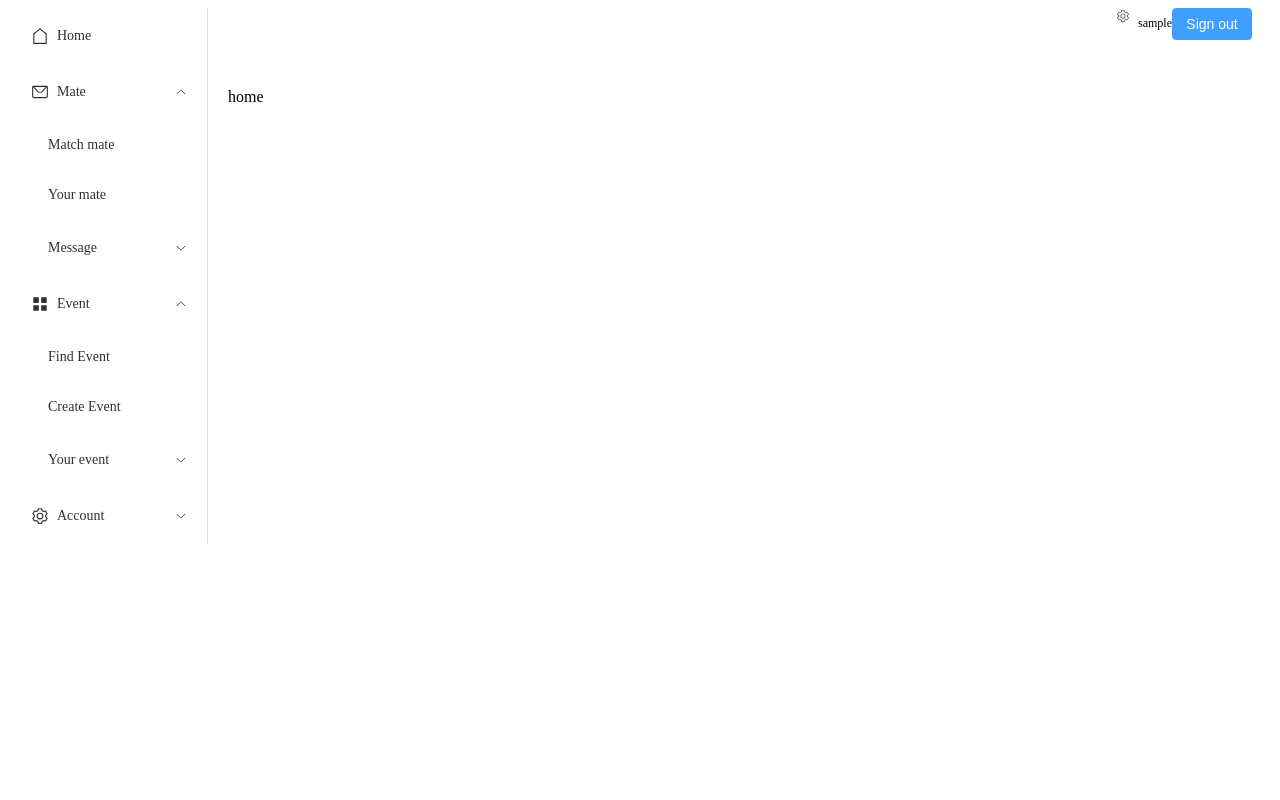
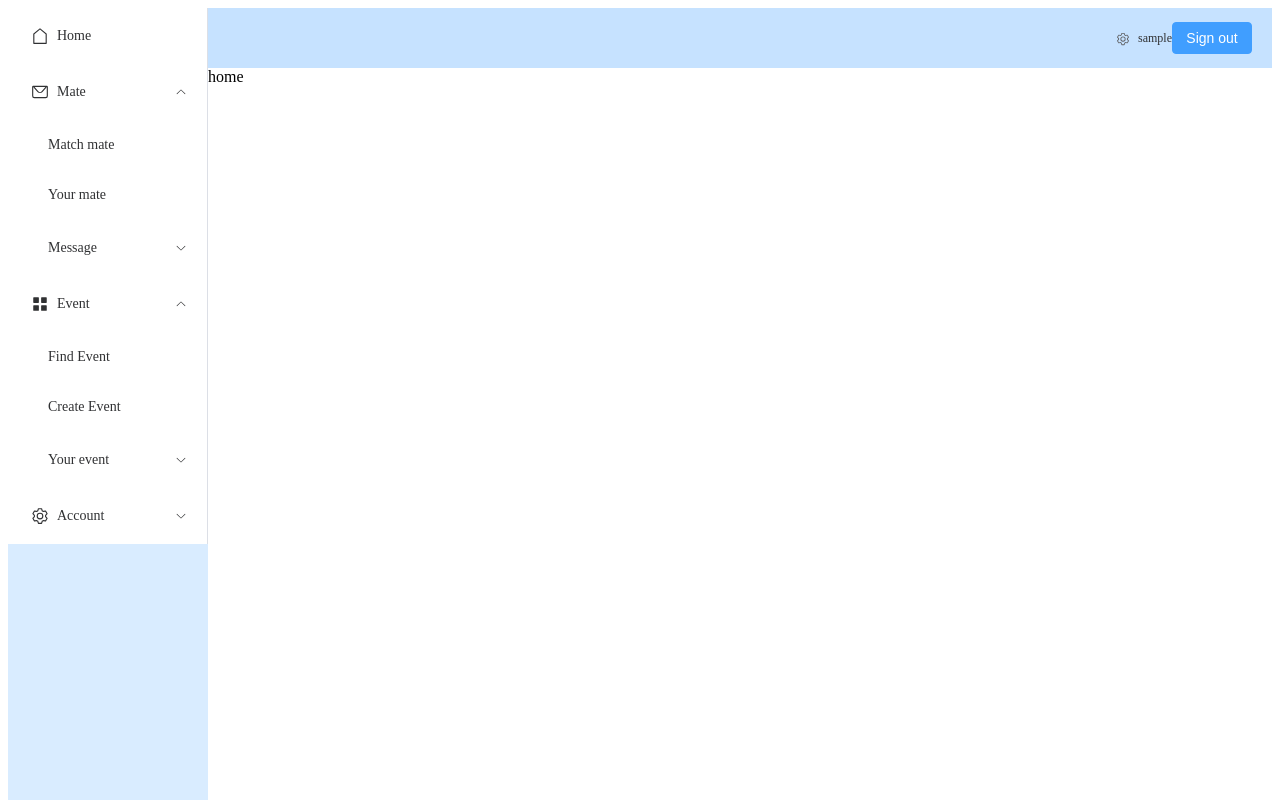
Before and after one commit to hhhwenjun/winder-workout-app-spring-java, a Vue app in the folder vue/: page / in a window 1280 px wide. Shown: the top 800 px of the page. Built offline with nearby package versions, Linux system fonts and the light colour scheme; sample sign-in values are in the browser's storage.

Commit message:
1.add some style

```diff
--- a/vue/src/components/Header.vue
+++ b/vue/src/components/Header.vue
@@ -20,7 +20,7 @@
 <script setup>
 
 import {ref} from "vue";
-import { Menu as IconMenu, Message, Setting } from '@element-plus/icons-vue'
+import { Setting } from '@element-plus/icons-vue'
 import router from "../router/index.js";
 
 const user_login = ref(localStorage.getItem("username"))
@@ -37,5 +37,11 @@ const to_profile = () => {
 </script>
 
 <style scoped>
-
+.toolbar {
+  display: inline-flex;
+  align-items: center;
+  justify-content: center;
+  height: 100%;
+  right: 20px;
+}
 </style>
--- a/vue/src/views/Manage.vue
+++ b/vue/src/views/Manage.vue
@@ -1,5 +1,5 @@
 <template>
-  <el-container class="layout-container-demo" style="height: 1000px">
+  <el-container class="layout-container" style="height: 1000px">
     <el-aside width="200px">
       <SideNavigator></SideNavigator>
     </el-aside>
@@ -20,8 +20,7 @@
 
 
 <script setup>
-import {reactive, ref} from "vue";
-import request from "../request.js";
+import {reactive} from "vue";
 import router from "../router/index.js";
 import SideNavigator from "../components/SideNavigator.vue";
 import Header from "../components/Header.vue";
@@ -34,3 +33,20 @@ if(localStorage.getItem("username")==null){
   router.push('/login')
 }
 </script>
+
+<style scoped>
+.layout-container .el-header {
+  position: relative;
+  background-color: var(--el-color-primary-light-7);
+  color: var(--el-text-color-primary);
+}
+.layout-container .el-aside {
+  color: var(--el-text-color-primary);
+  background: var(--el-color-primary-light-8);
+}
+.layout-container .el-main {
+  padding: 0;
+}
+
+
+</style>
```
